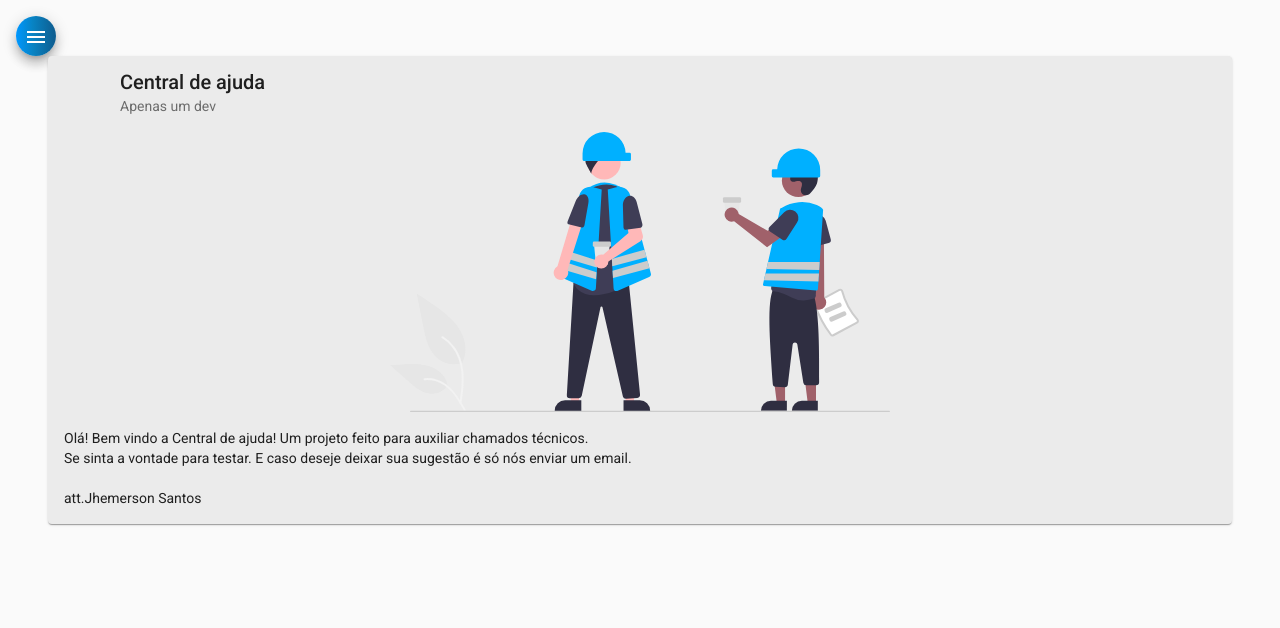
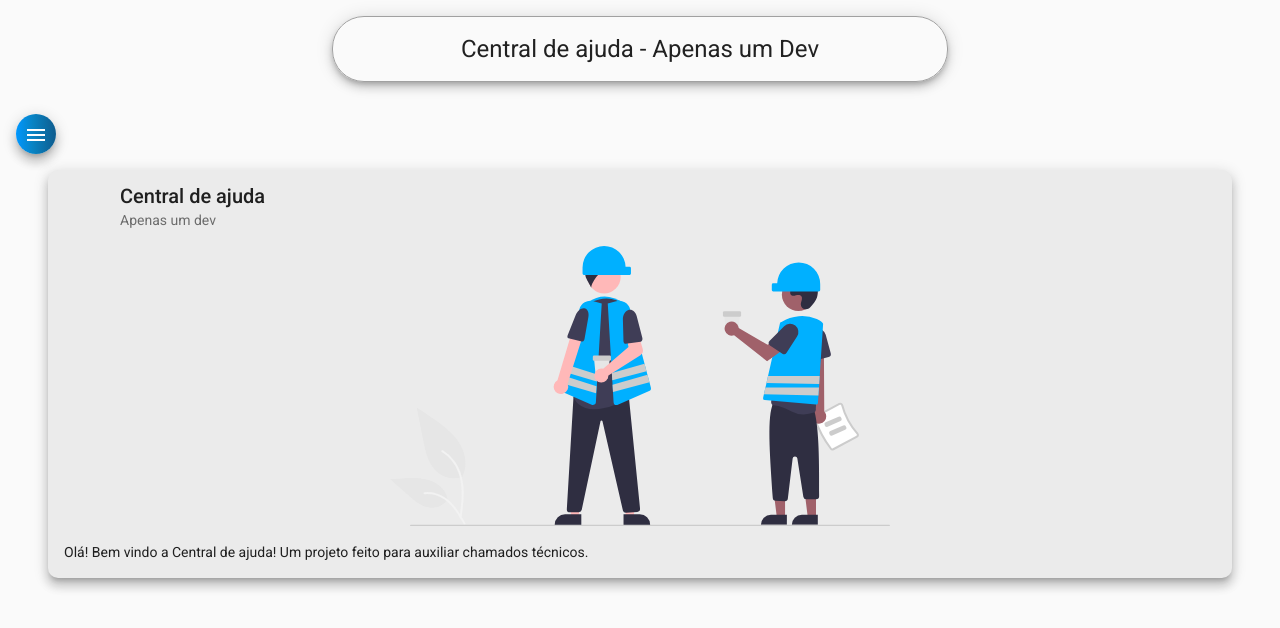
Before and after one commit to nosremehj/cda-front, an Angular app: page /home in a window 1280 px wide. Shown: the top 628 px of the page. Built offline with nearby package versions, Linux system fonts and the light colour scheme.

Commit message:
component header

```diff
--- a/src/app/app.module.ts
+++ b/src/app/app.module.ts
@@ -30,12 +30,14 @@
 //Componentes do projeto
 import { NavComponent } from './components/nav/nav.component';
 import { HomeComponent } from './components/home/home.component';
+import { HeaderComponent } from './components/header/header.component';
 
 @NgModule({
   declarations: [
     AppComponent,
     NavComponent,
-    HomeComponent
+    HomeComponent,
+    HeaderComponent
   ],
   imports: [
     BrowserModule,
--- /dev/null
+++ b/src/app/components/header/header.component.css
@@ -0,0 +1,12 @@
+.container{
+    display: flex;
+    align-items: center;
+    justify-content: center;
+}
+
+h1{
+    margin-top: 1rem;
+    border: 1px solid rgb(161, 161, 161);
+    padding: 1rem 10%;
+    border-radius: 2rem;
+}
--- /dev/null
+++ b/src/app/components/header/header.component.html
@@ -0,0 +1,3 @@
+<div class="container">
+    <h1 class="mat-elevation-z6">Central de ajuda - Apenas um Dev</h1>
+</div>
--- /dev/null
+++ b/src/app/components/header/header.component.ts
@@ -0,0 +1,15 @@
+import { Component, OnInit } from '@angular/core';
+
+@Component({
+  selector: 'app-header',
+  templateUrl: './header.component.html',
+  styleUrls: ['./header.component.css']
+})
+export class HeaderComponent implements OnInit {
+
+  constructor() { }
+
+  ngOnInit(): void {
+  }
+
+}
--- a/src/app/components/home/home.component.css
+++ b/src/app/components/home/home.component.css
@@ -1,7 +1,8 @@
 .card{
     width: 90%;
-    margin: auto;
+    margin: 1rem auto;
     background-color: rgb(235, 235, 235);
+    border-radius: 10px;
 }
 img{
     height: 20em;
--- a/src/app/components/home/home.component.html
+++ b/src/app/components/home/home.component.html
@@ -1,4 +1,4 @@
-<mat-card class="card">
+<mat-card class="card mat-elevation-z8">
     <mat-card-header>
       <div mat-card-avatar class="example-header-image"></div>
       <mat-card-title>Central de ajuda</mat-card-title>
@@ -8,10 +8,6 @@
     <mat-card-content>
       <p>
         Olá! Bem vindo a Central de ajuda! Um projeto feito para auxiliar chamados técnicos.
-        <br>
-        Se sinta a vontade para testar. E caso deseje deixar sua sugestão é só nós enviar um email.
-        <br><br>
-        att.Jhemerson Santos
       </p>
 
     </mat-card-content>
--- a/src/app/components/nav/nav.component.html
+++ b/src/app/components/nav/nav.component.html
@@ -26,6 +26,7 @@
     </mat-drawer>
 
     <div class="sidenav-content">
+        <app-header></app-header>
       <button class="menu mat-elevation-z8" (click)="drawer.toggle()" mat-icon-button>
         <mat-icon>menu</mat-icon>
       </button>
--- a/src/index.html
+++ b/src/index.html
@@ -2,7 +2,7 @@
 <html lang="en">
 <head>
   <meta charset="utf-8">
-  <title>Cda</title>
+  <title>Central de ajuda</title>
   <base href="/">
   <meta name="viewport" content="width=device-width, initial-scale=1">
   <link rel="icon" type="image/x-icon" href="favicon.ico">
```
